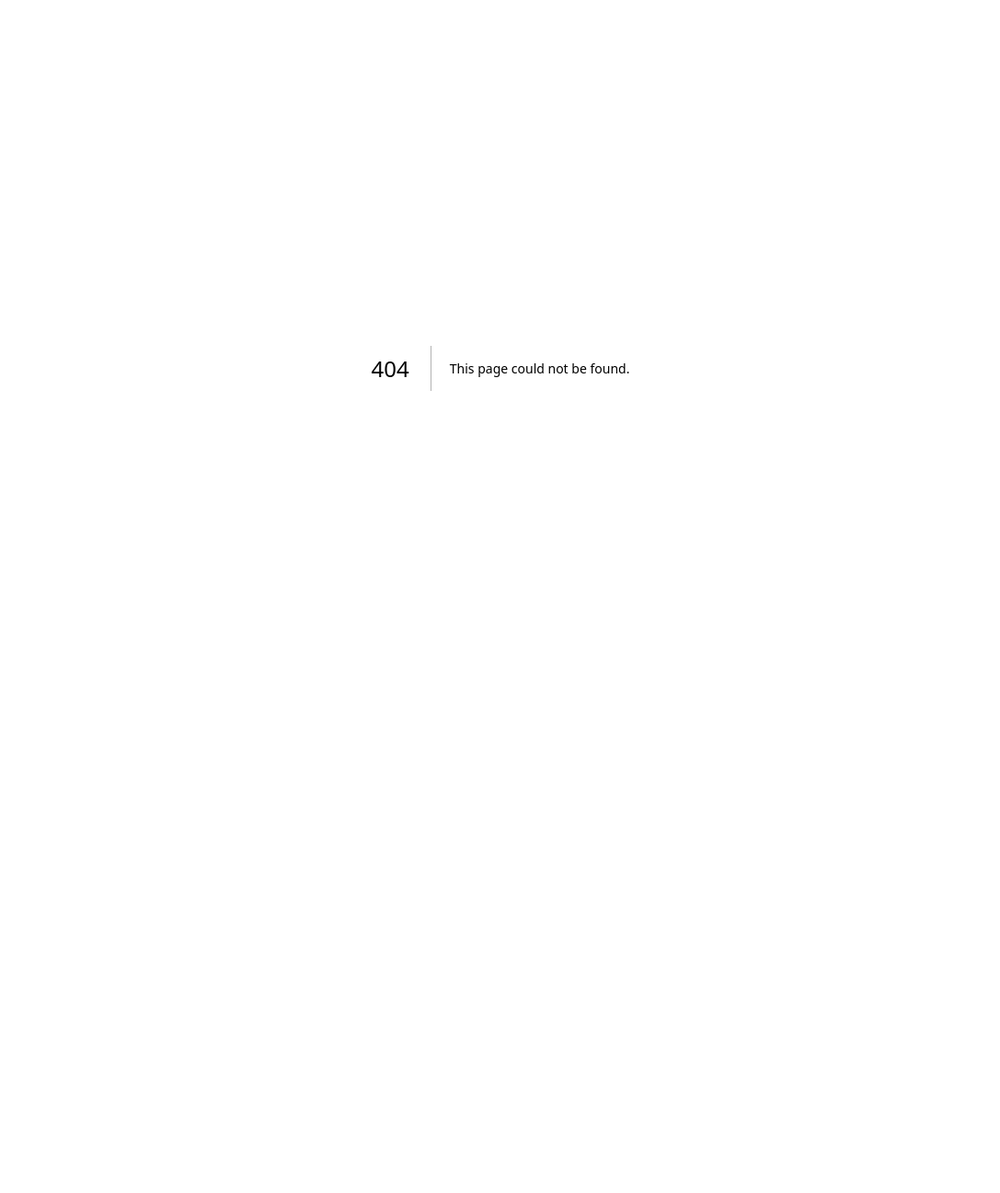
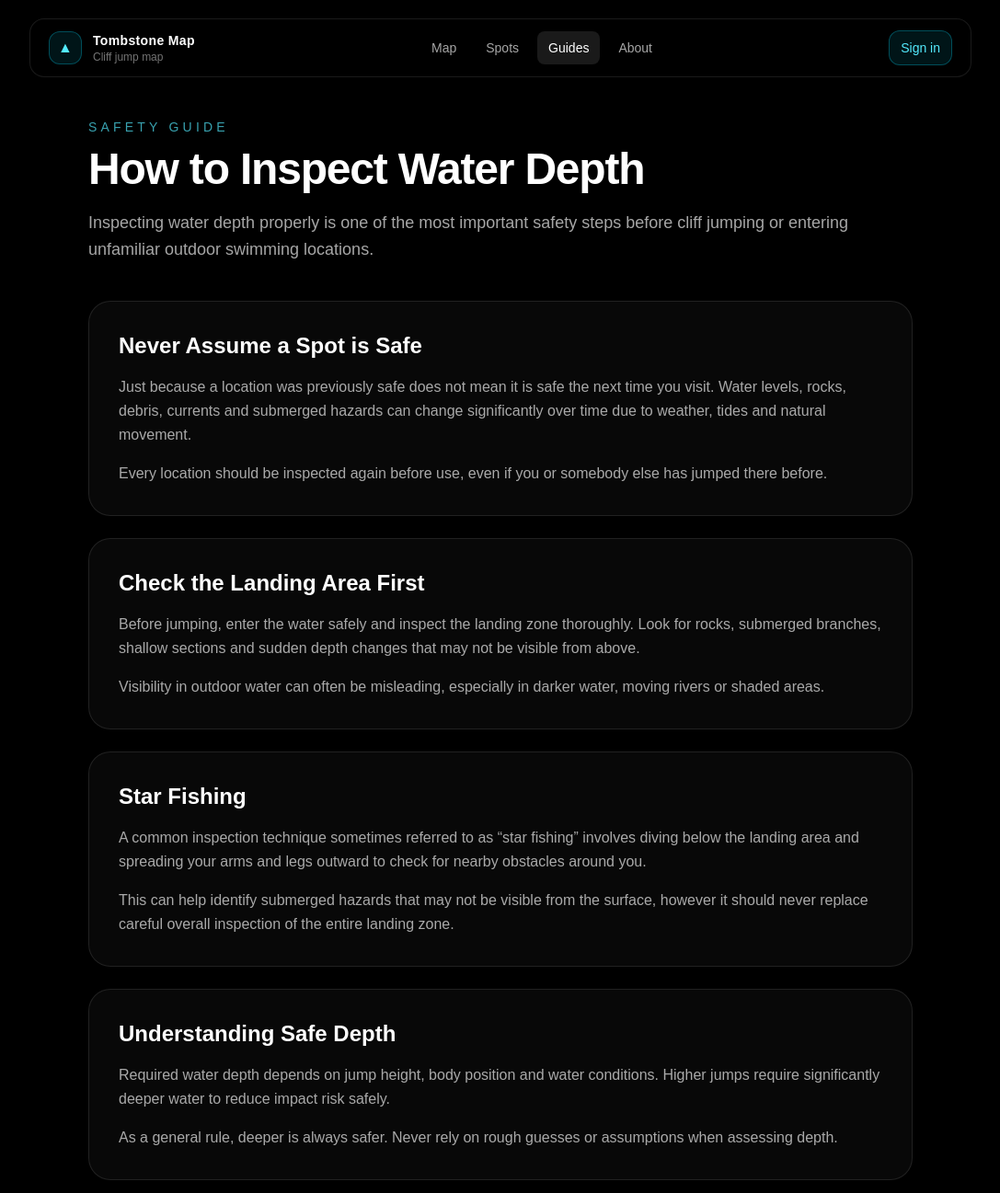
Before and after one commit to dyls-03/tombstonemap-v2, a Next.js app: page /guides/water-depth-guide in a window 1280 px wide. Before the commit this address had no page. Shown: the top 1297 px of the page at 92% size, without its empty margins (96-1183 px from the left). Before the commit the page ends 800 px from the top, so only its background shows below. Built offline with nearby package versions, Linux system fonts and the light colour scheme.

Commit message:
#68: Added depth check guide

```diff
--- /dev/null
+++ b/app/guides/water-depth-guide/page.tsx
@@ -0,0 +1,119 @@
+import FloatingNavbar from "@/components/layout/FloatingNavBar";
+
+export const metadata = {
+    title: "How to Inspect Water Depth | Tombstone Map",
+    description:
+      "A guide to checking water depth, inspecting hazards and understanding changing outdoor conditions before cliff jumping.",
+  };
+
+  export default function WaterDepthGuidePage() {
+    return (
+      <main className="min-h-screen bg-black px-6 py-32 text-white">
+        <FloatingNavbar/>
+        <div className="mx-auto max-w-4xl">
+
+          <div className="mb-10">
+            <p className="mb-3 text-sm uppercase tracking-[0.3em] text-cyan-300/70">
+              Safety Guide
+            </p>
+
+            <h1 className="text-5xl font-bold tracking-tight">
+              How to Inspect Water Depth
+            </h1>
+
+            <p className="mt-5 text-lg leading-relaxed text-white/65">
+              Inspecting water depth properly is one of the most important safety
+              steps before cliff jumping or entering unfamiliar outdoor swimming
+              locations.
+            </p>
+          </div>
+
+          <div className="space-y-6">
+
+            <section className="rounded-3xl border border-white/10 bg-white/[0.03] p-8 backdrop-blur-xl">
+              <h2 className="mb-4 text-2xl font-semibold">
+                Never Assume a Spot is Safe
+              </h2>
+
+              <p className="leading-relaxed text-white/65">
+                Just because a location was previously safe does not mean it is
+                safe the next time you visit. Water levels, rocks, debris,
+                currents and submerged hazards can change significantly over time
+                due to weather, tides and natural movement.
+              </p>
+
+              <p className="mt-4 leading-relaxed text-white/65">
+                Every location should be inspected again before use, even if you
+                or somebody else has jumped there before.
+              </p>
+            </section>
+
+            <section className="rounded-3xl border border-white/10 bg-white/[0.03] p-8 backdrop-blur-xl">
+              <h2 className="mb-4 text-2xl font-semibold">
+                Check the Landing Area First
+              </h2>
+
+              <p className="leading-relaxed text-white/65">
+                Before jumping, enter the water safely and inspect the landing
+                zone thoroughly. Look for rocks, submerged branches, shallow
+                sections and sudden depth changes that may not be visible from
+                above.
+              </p>
+
+              <p className="mt-4 leading-relaxed text-white/65">
+                Visibility in outdoor water can often be misleading, especially in
+                darker water, moving rivers or shaded areas.
+              </p>
+            </section>
+
+            <section className="rounded-3xl border border-white/10 bg-white/[0.03] p-8 backdrop-blur-xl">
+              <h2 className="mb-4 text-2xl font-semibold">
+                Star Fishing
+              </h2>
+
+              <p className="leading-relaxed text-white/65">
+                A common inspection technique sometimes referred to as “star
+                fishing” involves diving below the landing area and spreading your
+                arms and legs outward to check for nearby obstacles around you.
+              </p>
+
+              <p className="mt-4 leading-relaxed text-white/65">
+                This can help identify submerged hazards that may not be visible
+                from the surface, however it should never replace careful overall
+                inspection of the entire landing zone.
+              </p>
+            </section>
+
+            <section className="rounded-3xl border border-white/10 bg-white/[0.03] p-8 backdrop-blur-xl">
+              <h2 className="mb-4 text-2xl font-semibold">
+                Understanding Safe Depth
+              </h2>
+
+              <p className="leading-relaxed text-white/65">
+                Required water depth depends on jump height, body position and
+                water conditions. Higher jumps require significantly deeper water
+                to reduce impact risk safely.
+              </p>
+
+              <p className="mt-4 leading-relaxed text-white/65">
+                As a general rule, deeper is always safer. Never rely on rough
+                guesses or assumptions when assessing depth.
+              </p>
+            </section>
+
+            <section className="rounded-3xl border border-red-500/20 bg-red-500/5 p-8 backdrop-blur-xl">
+              <h2 className="mb-4 text-2xl font-semibold text-red-200">
+                Important Reminder
+              </h2>
+
+              <p className="leading-relaxed text-red-100/75">
+                Outdoor water environments can change rapidly and unpredictably.
+                Tombstone Map does not guarantee the safety or accuracy of any
+                location shown on the platform.
+              </p>
+            </section>
+          </div>
+        </div>
+      </main>
+    );
+  }
```
